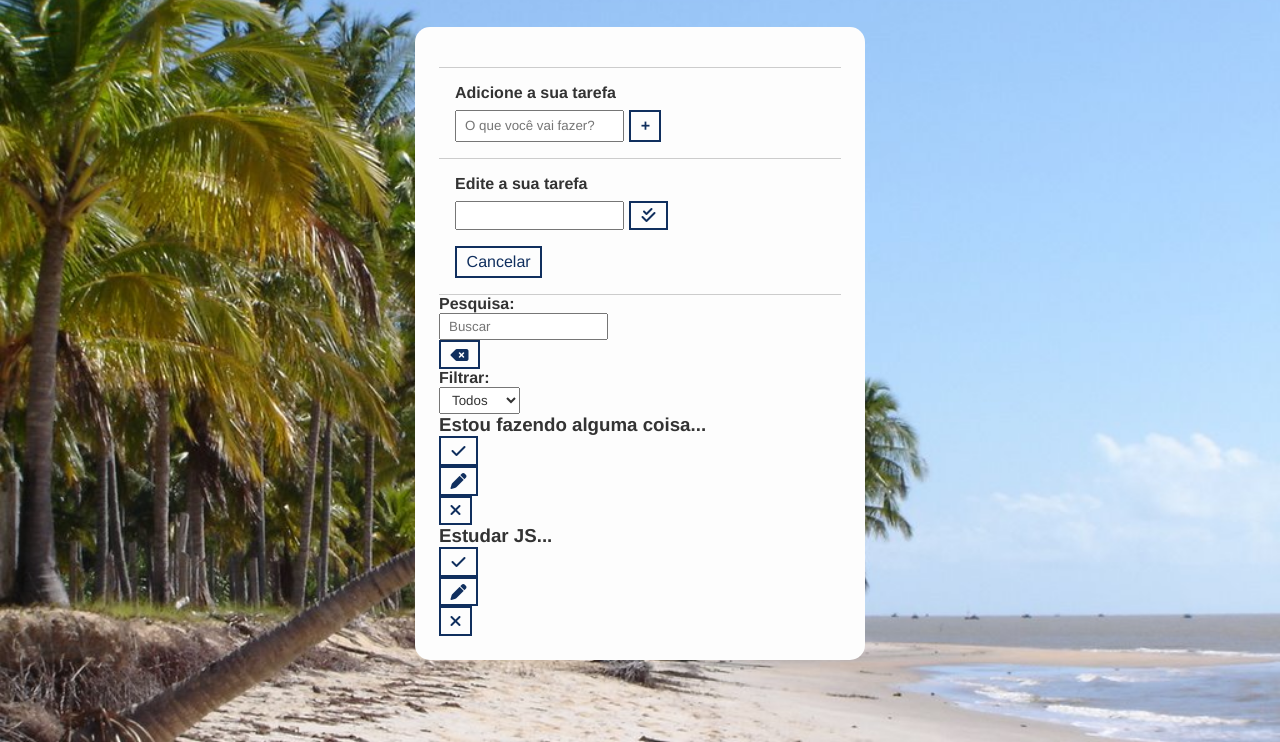
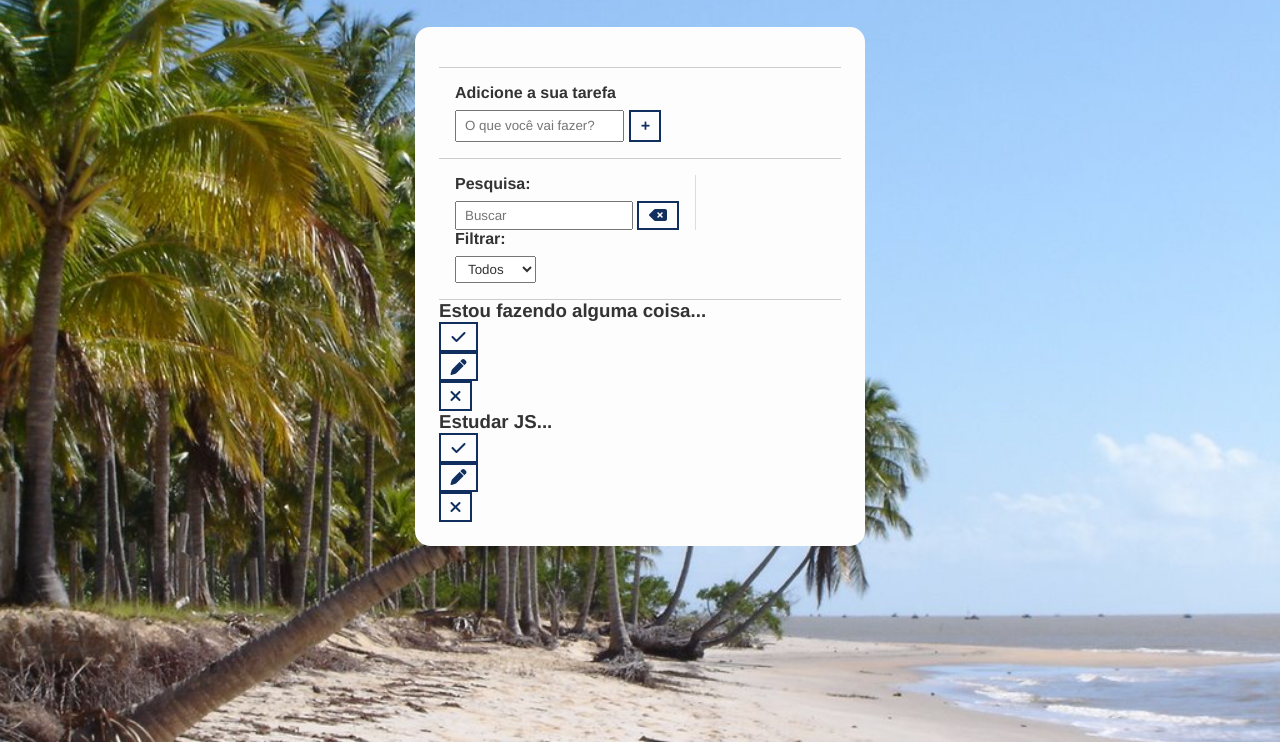
Before and after one commit to jamangueira7/to-do-list-js, a plain HTML site: page index.html in a window 1280 px wide. Shown: the part 58-800 px from the top of the page. Drawn offline with Linux system fonts and the light colour scheme.

Commit message:
css toolbar

```diff
--- a/css/styles.css
+++ b/css/styles.css
@@ -87,3 +87,42 @@ input, select {
 #cancel-edit-btn {
     margin-top: 1rem;
 }
+
+/* TODO TOOLBAR*/
+
+#toolbar {
+    padding: 1rem;
+    border-bottom: 1px solid #ccc;
+}
+
+#toolbar h4 {
+    margin-bottom: .5rem;
+}
+
+#search {
+    border-right: 1px solid #ddd;
+    padding-right: 1rem;
+    margin-right: 1rem;
+    width: 65%;
+    display: flex;
+    flex-direction: column;
+}
+
+#search form {
+    display: flex;
+}
+
+#search input {
+    width: 100%;
+    margin-right: 0.3rem;
+}
+
+#filter {
+    width: 35%;
+    display: flex;
+    flex-direction: column;
+}
+
+#filter select {
+    flex: 1;
+}
--- a/index.html
+++ b/index.html
@@ -28,7 +28,7 @@
             </div>
         </form>
 
-        <form id="edit-form">
+        <form id="edit-form" class="hide">
             <p>Edite a sua tarefa</p>
             <div class="form-control">
                 <input type="text" id="edit-input">
```
